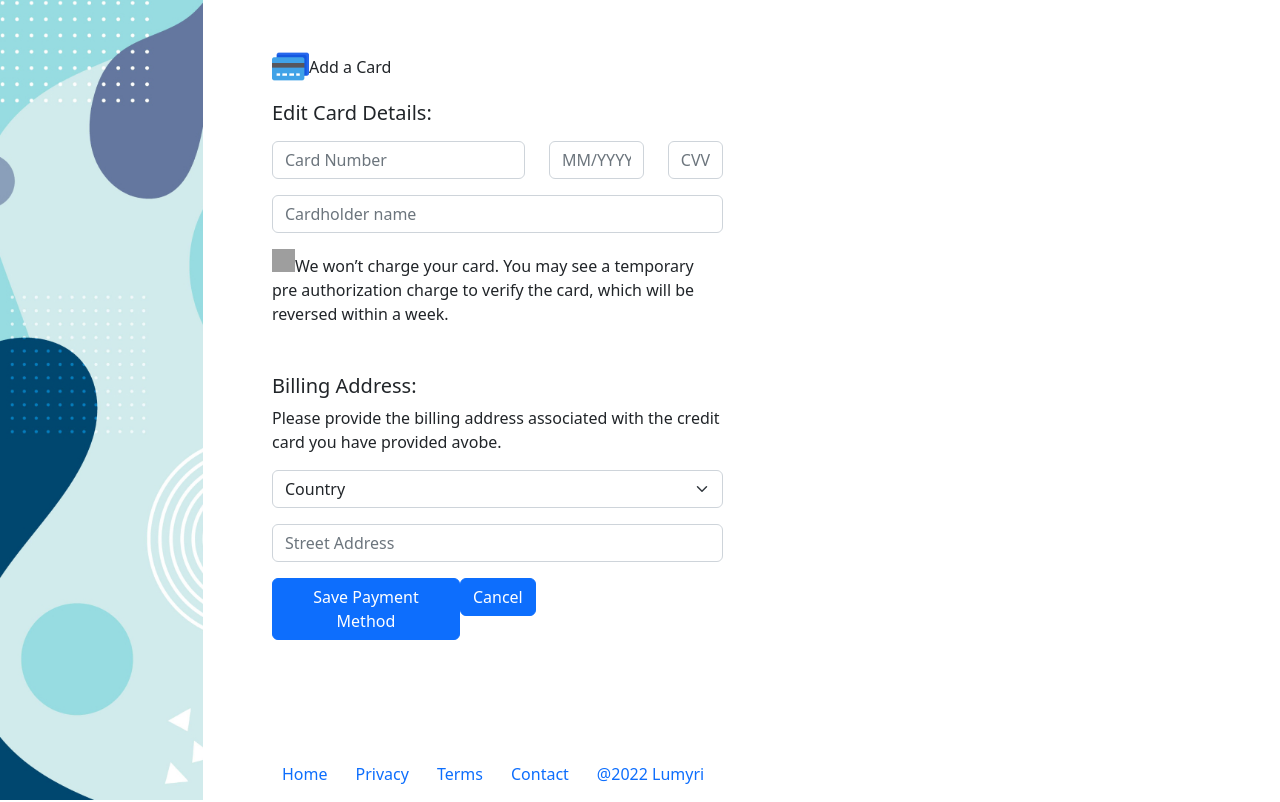
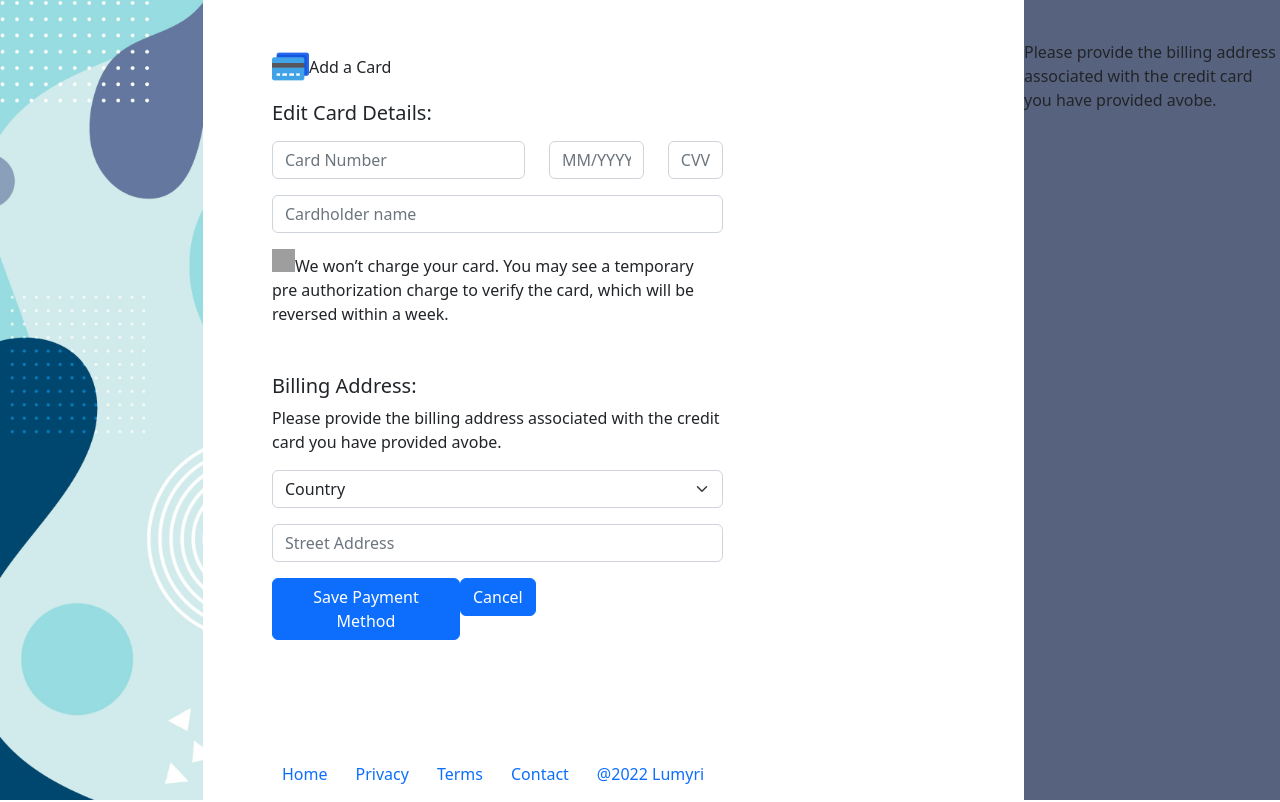
Before and after one commit to Bop2305/lumyri-app, a Next.js app in the folder app-landing-page/: page /auth/cardAdd in a window 1280 px wide. Built offline with nearby package versions, Linux system fonts and the light colour scheme; grey boxes are pictures that could not be loaded.

Commit message:
add Right Side

```diff
--- a/app-landing-page/pages/auth/cardAdd.tsx
+++ b/app-landing-page/pages/auth/cardAdd.tsx
@@ -93,6 +93,12 @@ const CardAdd = () => {
           </div>
         </div>
       </Container>
+      <div className="right-side">
+        <div>
+          Please provide the billing address associated with the credit card you
+          have provided avobe.
+        </div>
+      </div>
     </div>
   );
 };
--- a/app-landing-page/styles/_auth.scss
+++ b/app-landing-page/styles/_auth.scss
@@ -41,3 +41,15 @@
 .error {
   color: red;
 }
+
+.right-side {
+  position: absolute;
+  background-color: #57637e;
+  top: 0;
+  right: 0;
+  min-height: 100vh;
+  width: 20%;
+  div {
+    margin-top: 40px;
+  }
+}
```
